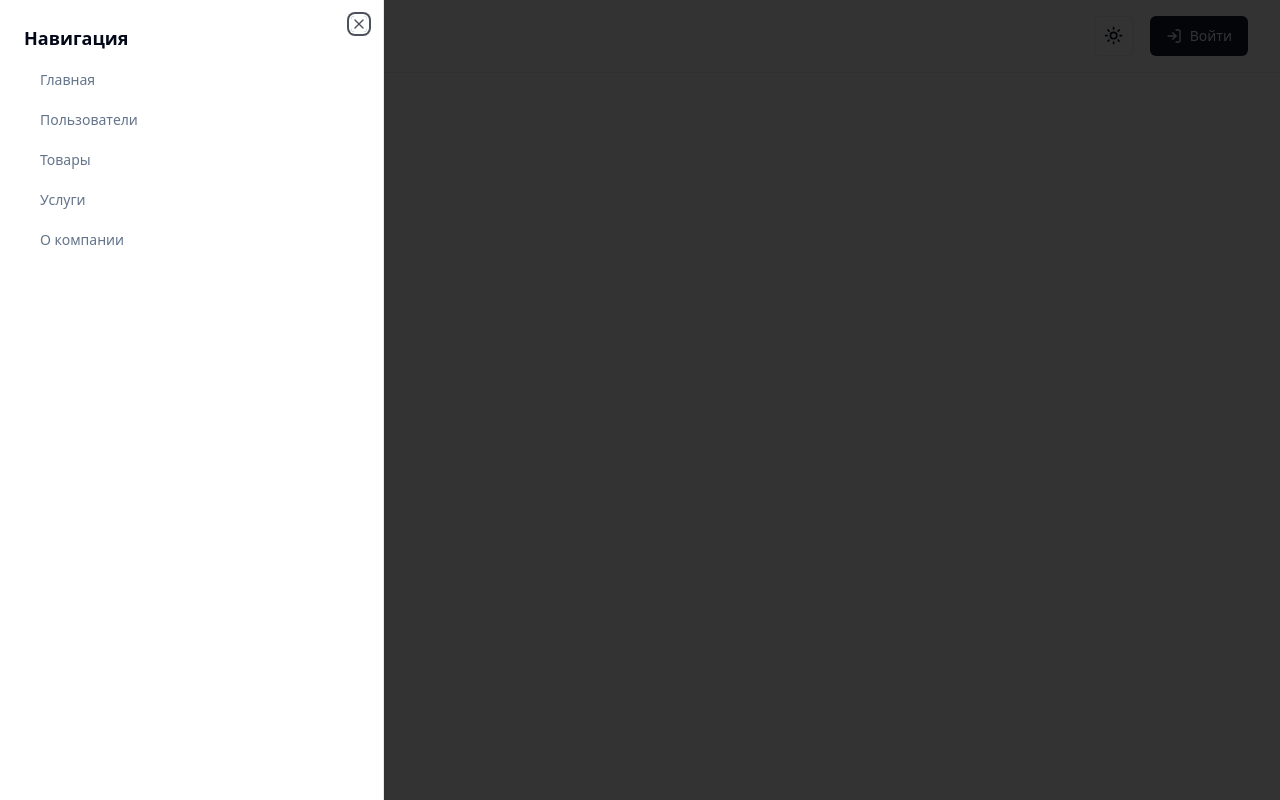
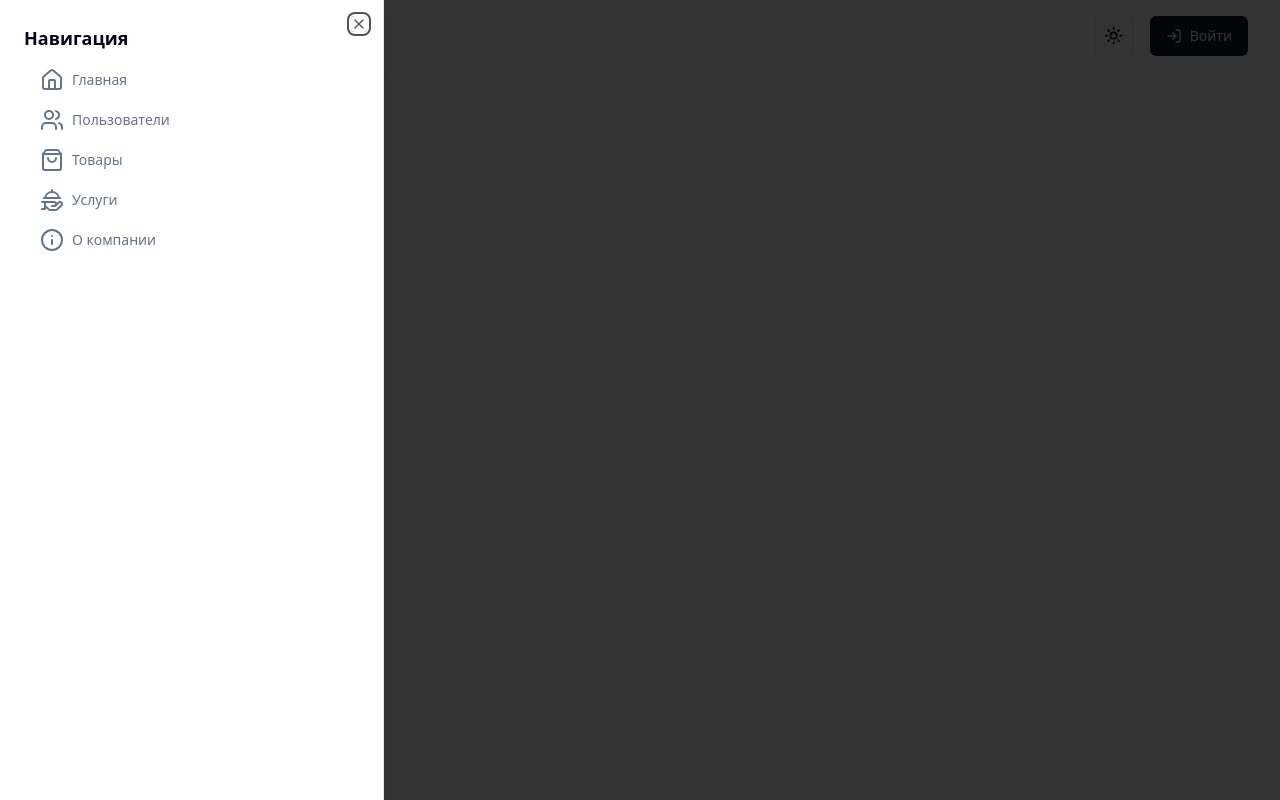
Before and after one commit to sergey-cyber/athlete, a Next.js app: page / in a window 1280 px wide. Both pictures are taken after a click on the button "Меню". Built offline with nearby package versions, Linux system fonts and the light colour scheme.

Commit message:
app navigation improvenments

```diff
--- a/src/components/app-header/index.tsx
+++ b/src/components/app-header/index.tsx
@@ -8,12 +8,7 @@ export function AppHeader() {
     <div className="container flex items-center justify-between py-4">
       <div className="flex gap-x-4">
         <h2 className="text-2xl font-bold">ATHLETE</h2>
-        <AppMenu>
-          <Button variant={"outline"}>
-            <Menu className="mr-2 h-4 w-4" />
-            Меню
-          </Button>
-        </AppMenu>
+        <AppMenu />
       </div>
       <div className="flex gap-x-4">
         <ModeToggle />
--- a/src/components/app-menu/index.tsx
+++ b/src/components/app-menu/index.tsx
@@ -1,4 +1,6 @@
-import { PropsWithChildren } from "react";
+"use client";
+
+import { PropsWithChildren, useEffect, useState } from "react";
 import {
   Sheet,
   SheetContent,
@@ -8,19 +10,26 @@ import {
   SheetTrigger
 } from "../ui/sheet";
 import { NavItems } from "./nav-items";
+import { Button } from "../ui/button";
+import { Menu } from "lucide-react";
 
-interface Props extends PropsWithChildren {}
+export function AppMenu() {
+  const [open, setOpen] = useState(false);
 
-export function AppMenu({ children }: Props) {
   return (
-    <Sheet>
-      <SheetTrigger asChild>{children}</SheetTrigger>
-      <SheetContent side={"left"}>
+    <Sheet open={open}>
+      <SheetTrigger asChild>
+        <Button onClick={() => setOpen(!open)} variant={"outline"}>
+          <Menu className="mr-2 h-4 w-4" />
+          Меню
+        </Button>
+      </SheetTrigger>
+      <SheetContent side={"left"} onClose={() => setOpen(false)}>
         <SheetHeader>
           <SheetTitle>Навигация</SheetTitle>
         </SheetHeader>
         <SheetDescription className="py-2">
-          <NavItems />
+          <NavItems onItemClick={() => setOpen(false)} />
         </SheetDescription>
       </SheetContent>
     </Sheet>
--- a/src/components/app-menu/nav-items.tsx
+++ b/src/components/app-menu/nav-items.tsx
@@ -8,23 +8,35 @@ import {
   navigationMenuTriggerStyle
 } from "../ui/navigation-menu";
 import { toAbout, toHome, toProduct, toService, toUsers } from "@/lib/routes";
+import { HandPlatter, Home, Info, ShoppingBag, Users } from "lucide-react";
+import { usePathname } from "next/navigation";
+
+interface Props {
+  onItemClick: (path: string) => void;
+}
 
 const items = [
-  { href: toHome(), label: "Главная" },
-  { href: toUsers(), label: "Пользователи" },
-  { href: toProduct(), label: "Товары" },
-  { href: toService(), label: "Услуги" },
-  { href: toAbout(), label: "О компании" }
+  { href: toHome(), label: "Главная", icon: <Home /> },
+  { href: toUsers(), label: "Пользователи", icon: <Users /> },
+  { href: toProduct(), label: "Товары", icon: <ShoppingBag /> },
+  { href: toService(), label: "Услуги", icon: <HandPlatter /> },
+  { href: toAbout(), label: "О компании", icon: <Info /> }
 ];
 
-export function NavItems() {
+export function NavItems({ onItemClick }: Props) {
+  const pathname = usePathname();
   return (
     <NavigationMenu className="w-full flex-col">
-      {items.map(({ href, label }) => (
-        <NavigationMenuItem key={href} className="w-full">
+      {items.map(({ href, label, icon }) => (
+        <NavigationMenuItem
+          onClick={() => onItemClick(href)}
+          key={href}
+          className="w-full"
+        >
           <Link href={href} legacyBehavior passHref className="w-full">
             <NavigationMenuLink className={navigationMenuTriggerStyle()}>
-              {label}
+              {icon}
+              <span className="ml-2">{label}</span>
             </NavigationMenuLink>
           </Link>
         </NavigationMenuItem>
--- a/src/components/ui/sheet.tsx
+++ b/src/components/ui/sheet.tsx
@@ -1,19 +1,19 @@
-"use client"
+"use client";
 
-import * as React from "react"
-import * as SheetPrimitive from "@radix-ui/react-dialog"
-import { cva, type VariantProps } from "class-variance-authority"
-import { X } from "lucide-react"
+import * as React from "react";
+import * as SheetPrimitive from "@radix-ui/react-dialog";
+import { cva, type VariantProps } from "class-variance-authority";
+import { X } from "lucide-react";
 
-import { cn } from "@/lib/utils"
+import { cn } from "@/lib/utils";
 
-const Sheet = SheetPrimitive.Root
+const Sheet = SheetPrimitive.Root;
 
-const SheetTrigger = SheetPrimitive.Trigger
+const SheetTrigger = SheetPrimitive.Trigger;
 
-const SheetClose = SheetPrimitive.Close
+const SheetClose = SheetPrimitive.Close;
 
-const SheetPortal = SheetPrimitive.Portal
+const SheetPortal = SheetPrimitive.Portal;
 
 const SheetOverlay = React.forwardRef<
   React.ElementRef<typeof SheetPrimitive.Overlay>,
@@ -27,8 +27,8 @@ const SheetOverlay = React.forwardRef<
     {...props}
     ref={ref}
   />
-))
-SheetOverlay.displayName = SheetPrimitive.Overlay.displayName
+));
+SheetOverlay.displayName = SheetPrimitive.Overlay.displayName;
 
 const sheetVariants = cva(
   "fixed z-50 gap-4 bg-background p-6 shadow-lg transition ease-in-out data-[state=open]:animate-in data-[state=closed]:animate-out data-[state=closed]:duration-300 data-[state=open]:duration-500",
@@ -40,14 +40,14 @@ const sheetVariants = cva(
           "inset-x-0 bottom-0 border-t data-[state=closed]:slide-out-to-bottom data-[state=open]:slide-in-from-bottom",
         left: "inset-y-0 left-0 h-full w-3/4 border-r data-[state=closed]:slide-out-to-left data-[state=open]:slide-in-from-left sm:max-w-sm",
         right:
-          "inset-y-0 right-0 h-full w-3/4  border-l data-[state=closed]:slide-out-to-right data-[state=open]:slide-in-from-right sm:max-w-sm",
-      },
+          "inset-y-0 right-0 h-full w-3/4  border-l data-[state=closed]:slide-out-to-right data-[state=open]:slide-in-from-right sm:max-w-sm"
+      }
     },
     defaultVariants: {
-      side: "right",
-    },
+      side: "right"
+    }
   }
-)
+);
 
 interface SheetContentProps
   extends React.ComponentPropsWithoutRef<typeof SheetPrimitive.Content>,
@@ -55,8 +55,8 @@ interface SheetContentProps
 
 const SheetContent = React.forwardRef<
   React.ElementRef<typeof SheetPrimitive.Content>,
-  SheetContentProps
->(({ side = "right", className, children, ...props }, ref) => (
+  SheetContentProps & { onClose?: () => void }
+>(({ side = "right", className, children, onClose, ...props }, ref) => (
   <SheetPortal>
     <SheetOverlay />
     <SheetPrimitive.Content
@@ -65,14 +65,17 @@ const SheetContent = React.forwardRef<
       {...props}
     >
       {children}
-      <SheetPrimitive.Close className="absolute right-4 top-4 rounded-sm opacity-70 ring-offset-background transition-opacity hover:opacity-100 focus:outline-none focus:ring-2 focus:ring-ring focus:ring-offset-2 disabled:pointer-events-none data-[state=open]:bg-secondary">
+      <SheetPrimitive.Close
+        onClick={onClose}
+        className="absolute right-4 top-4 rounded-sm opacity-70 ring-offset-background transition-opacity hover:opacity-100 focus:outline-none focus:ring-2 focus:ring-ring focus:ring-offset-2 disabled:pointer-events-none data-[state=open]:bg-secondary"
+      >
         <X className="h-4 w-4" />
         <span className="sr-only">Close</span>
       </SheetPrimitive.Close>
     </SheetPrimitive.Content>
   </SheetPortal>
-))
-SheetContent.displayName = SheetPrimitive.Content.displayName
+));
+SheetContent.displayName = SheetPrimitive.Content.displayName;
 
 const SheetHeader = ({
   className,
@@ -85,8 +88,8 @@ const SheetHeader = ({
     )}
     {...props}
   />
-)
-SheetHeader.displayName = "SheetHeader"
+);
+SheetHeader.displayName = "SheetHeader";
 
 const SheetFooter = ({
   className,
@@ -99,8 +102,8 @@ const SheetFooter = ({
     )}
     {...props}
   />
-)
-SheetFooter.displayName = "SheetFooter"
+);
+SheetFooter.displayName = "SheetFooter";
 
 const SheetTitle = React.forwardRef<
   React.ElementRef<typeof SheetPrimitive.Title>,
@@ -111,8 +114,8 @@ const SheetTitle = React.forwardRef<
     className={cn("text-lg font-semibold text-foreground", className)}
     {...props}
   />
-))
-SheetTitle.displayName = SheetPrimitive.Title.displayName
+));
+SheetTitle.displayName = SheetPrimitive.Title.displayName;
 
 const SheetDescription = React.forwardRef<
   React.ElementRef<typeof SheetPrimitive.Description>,
@@ -123,8 +126,8 @@ const SheetDescription = React.forwardRef<
     className={cn("text-sm text-muted-foreground", className)}
     {...props}
   />
-))
-SheetDescription.displayName = SheetPrimitive.Description.displayName
+));
+SheetDescription.displayName = SheetPrimitive.Description.displayName;
 
 export {
   Sheet,
@@ -136,5 +139,5 @@ export {
   SheetHeader,
   SheetFooter,
   SheetTitle,
-  SheetDescription,
-}
+  SheetDescription
+};
```
